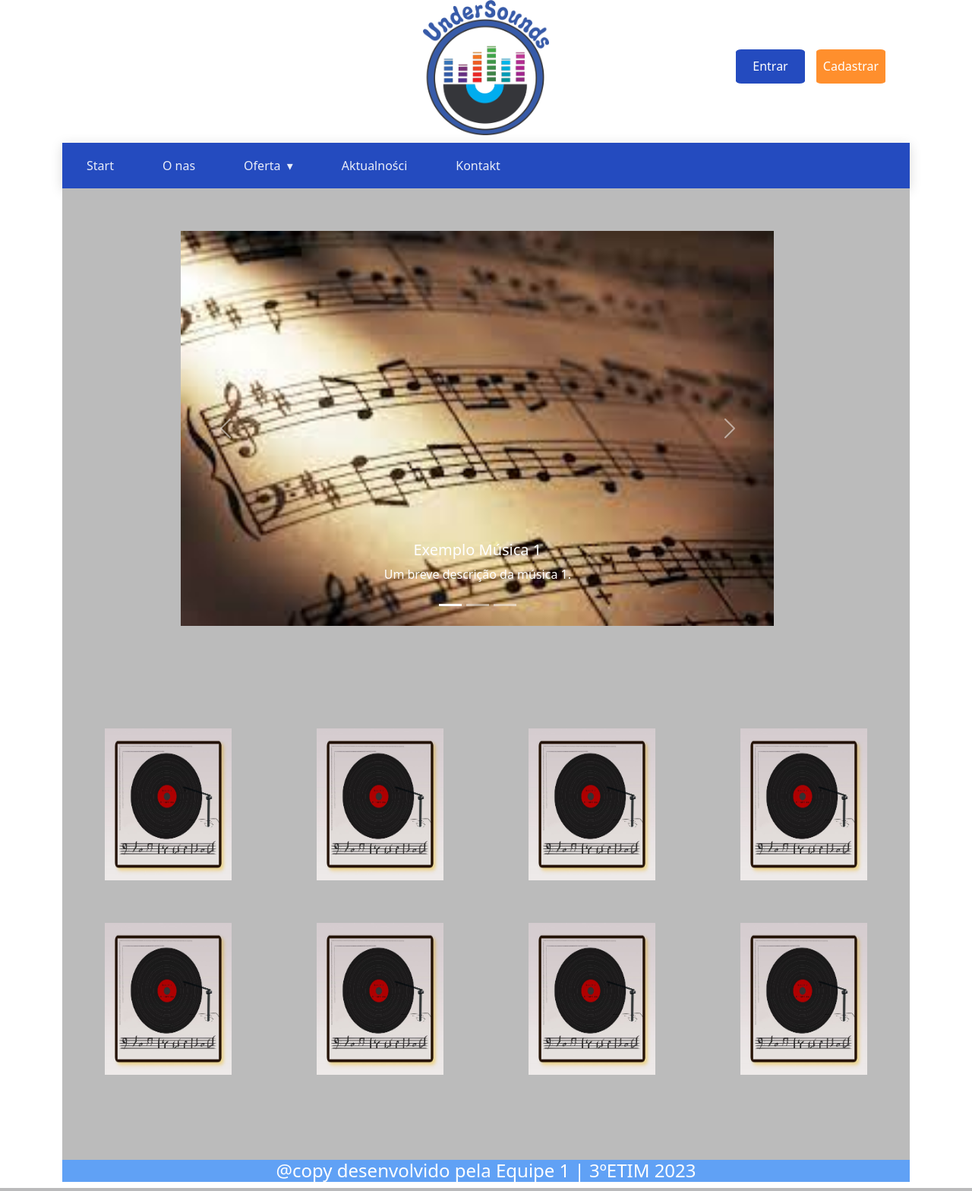
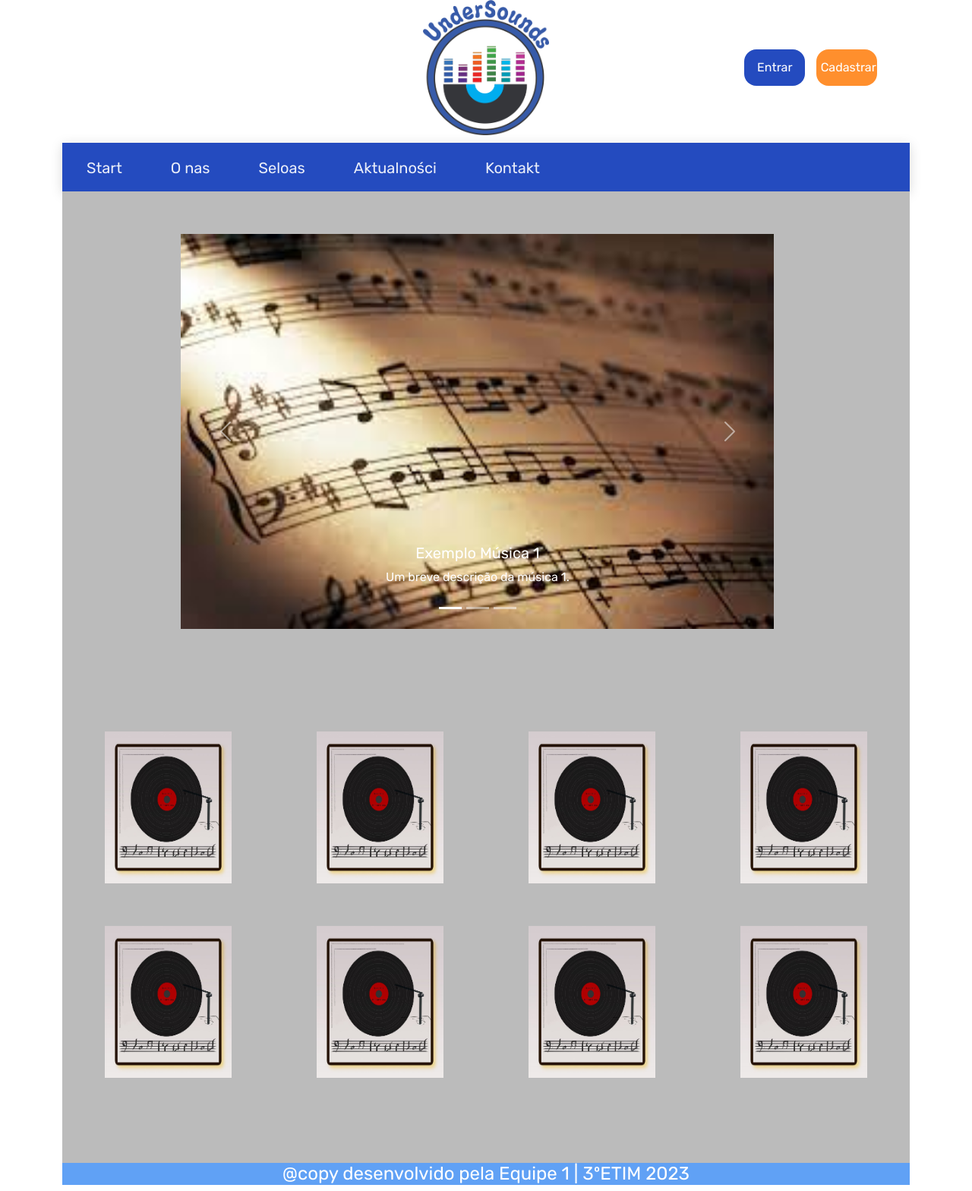
Before and after one commit to NettoH3R/TCC, a PHP site: page / in a window 1280 px wide. Shown: the whole page at 76% size. Run offline with PHP 8.4, Linux system fonts and the light colour scheme.

Commit message:
salva o site hopkins

```diff
--- a/css/defalut.css
+++ b/css/defalut.css
@@ -1,3 +1,10 @@
+@import url('https://fonts.googleapis.com/css2?family=Rubik:wght@800&display=swap');
+@import url('https://fonts.googleapis.com/css2?family=Rubik:wght@400;800&display=swap');
+
+body{
+    font-family: 'Rubik', sans-serif;
+}
+
 .main {
     background-color: #BBBBBB;
     padding-top: 5%;
@@ -17,6 +24,8 @@ nav#menu {
     background: #008FEA;
     box-shadow: 0 3px 15px rgba(0, 0, 0, .15);
     margin-top: 10px;
+    font-size: 15pt;
+    height: 4rem;
 }
 
 nav#menu::after {
@@ -25,18 +34,20 @@ nav#menu::after {
     clear: both;
 }
 
-nav ul {
+.listMenu {
     padding: 0;
     margin: 0;
     list-style: none;
+    height: 100%;
 }
 
-nav ul li {
+.itemMenu {
     float: left;
     position: relative;
+    height: 100%;
 }
 
-nav ul li a {
+.letraMenu{
     display: block;
     color: rgba(255, 255, 255, .9);
     text-decoration: none;
@@ -44,43 +55,45 @@ nav ul li a {
     border-top: 2px solid transparent;
     border-bottom: 2px solid transparent;
     transition: all .3s ease-in-out;
+    height: 100%;
 }
 
-nav ul li a:hover,
-nav ul li a:focus {
-    background: rgba(0, 0, 0, .15);
+.letraMenu:hover,
+.letraMenu:focus {
+    background: firebrick;
 }
 
-nav ul li a:focus {
+.letraMenu:focus {
     color: white;
 }
 
-nav ul li a:not(:only-child)::after {
-    padding-left: 4px;
-    content: ' ▾';
+
+/* Estilo do menu dropdown (lista suspensa) */
+.dropdown-content {
+    display: none;
+    position: absolute;
+    background-color: #f9f9f9;
+    min-width: 160px;
+    box-shadow: 0px 8px 16px 0px rgba(0, 0, 0, 0.2);
+    z-index: 1;
 }
 
-nav ul li ul li {
-    min-width: 190px;
+/* Estilo dos itens no menu dropdown */
+.dropdown-content a {
+    color: black;
+    padding: 12px 16px;
+    text-decoration: none;
+    display: block;
 }
 
-nav ul li ul li a {
-    background: transparent;
-    color: #555;
-    border-bottom: 1px solid #DDE0E7;
+/* Estilo do hover nos itens do menu dropdown */
+.dropdown-content a:hover {
+    background-color: #f1f1f1;
 }
 
-nav ul li ul li a:hover,
-nav ul li ul li a:focus {
-    background: #eee;
-    color: #111;
-}
-
-.dropdown {
-    display: none;
-    position: absolute;
-    background: #fff;
-    box-shadow: 0 4px 10px rgba(10, 20, 30, .4);
+/* Estilo do botão quando o menu dropdown está aberto */
+.show {
+    display: block;
 }
 
 /* nav#menu{
@@ -118,9 +131,9 @@ ul li:hover{
     color: #fff;
     border: none;
     cursor: pointer;
-    width: 35%;
-    height: 25%;
-    border-radius: 8%;
+    width: 5rem;
+    height: 3rem;
+    border-radius: 1rem;
     margin-top: 25%;
     margin-right: 2%;
 }
@@ -130,9 +143,9 @@ ul li:hover{
     color: #fff;
     border: none;
     cursor: pointer;
-    width: 35%;
-    height: 25%;
-    border-radius: 7%;
+    width: 5rem;
+    height: 3rem;
+    border-radius: 1rem;
     margin-top: 25%;
     margin-left: 2%;
 }
--- a/index.php
+++ b/index.php
@@ -48,18 +48,20 @@
         <div class="container">
 
             <nav id="menu">
-                <ul>
-                    <li><a href="#">Start</a>
-                    <li><a href="#">O nas</a>
-                    <li class="drop"><a href="#">Oferta</a>
-                        <ul class="dropdown">
-                            <li><a href="#">Oferta 01</a></li>
-                            <li><a href="#">Oferta 02</a></li>
-                            <li><a href="#">Oferta 03</a></li>
-                        </ul>
+                <ul class="listMenu">
+                    <li class="itemMenu"><a href="#" class="letraMenu">Start</a></li>
+                    <li class="itemMenu"><a href="#" class="letraMenu">O nas</a></li>
+                    <li class="itemMenu letraMenu" onclick="toggleDropdown()">
+                        <p>Seloas</p>
+                        <div id="dropdownContent" class="dropdown-content">
+                            <a href="#" onclick="selectOption('Opção 1')">Opção 1</a>
+                            <a href="#" onclick="selectOption('Opção 2')">Opção 2</a>
+                            <a href="#" onclick="selectOption('Opção 3')">Opção 3</a>
+                            <a href="#" onclick="selectOption('Opção 4')">Opção 4</a>
+                        </div>
                     </li>
-                    <li><a href="#">Aktualności</a>
-                    <li><a href="#">Kontakt</a>
+                    <li class="itemMenu"><a href="#" class="letraMenu">Aktualności</a></li>
+                    <li class="itemMenu"><a href="#" class="letraMenu">Kontakt</a></li>
                 </ul>
             </nav>
         </div>
--- a/js/menu.js
+++ b/js/menu.js
@@ -1,8 +1,5 @@
-$(".drop")
-    .mouseover(function () {
-        $(".dropdown").show(300);
-    });
-$(".drop")
-    .mouseleave(function () {
-        $(".dropdown").hide(300);
-    });
+// Função para exibir ou ocultar o menu dropdown
+function toggleDropdown() {
+    var dropdownContent = document.getElementById("dropdownContent");
+    dropdownContent.classList.toggle("show");
+}
```
